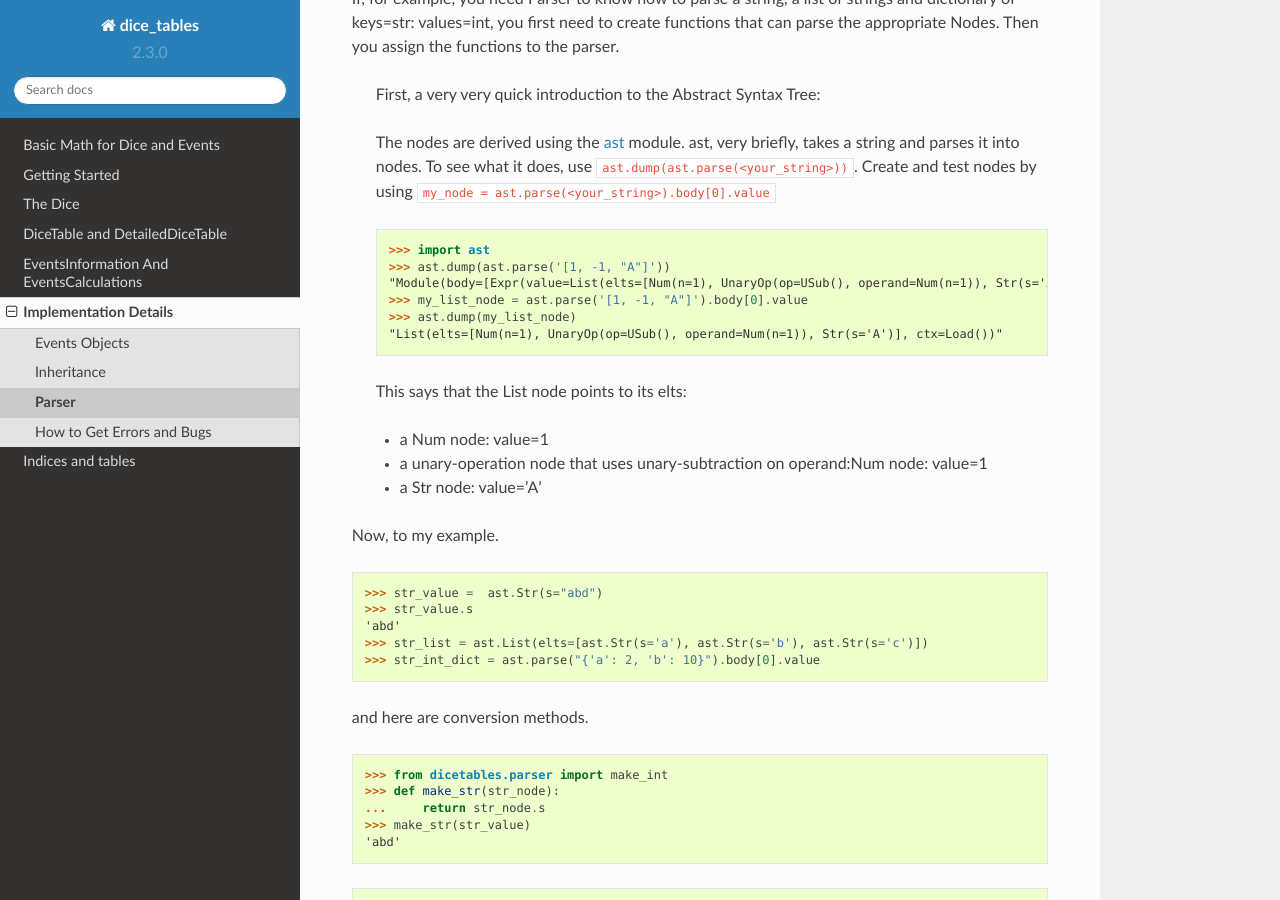
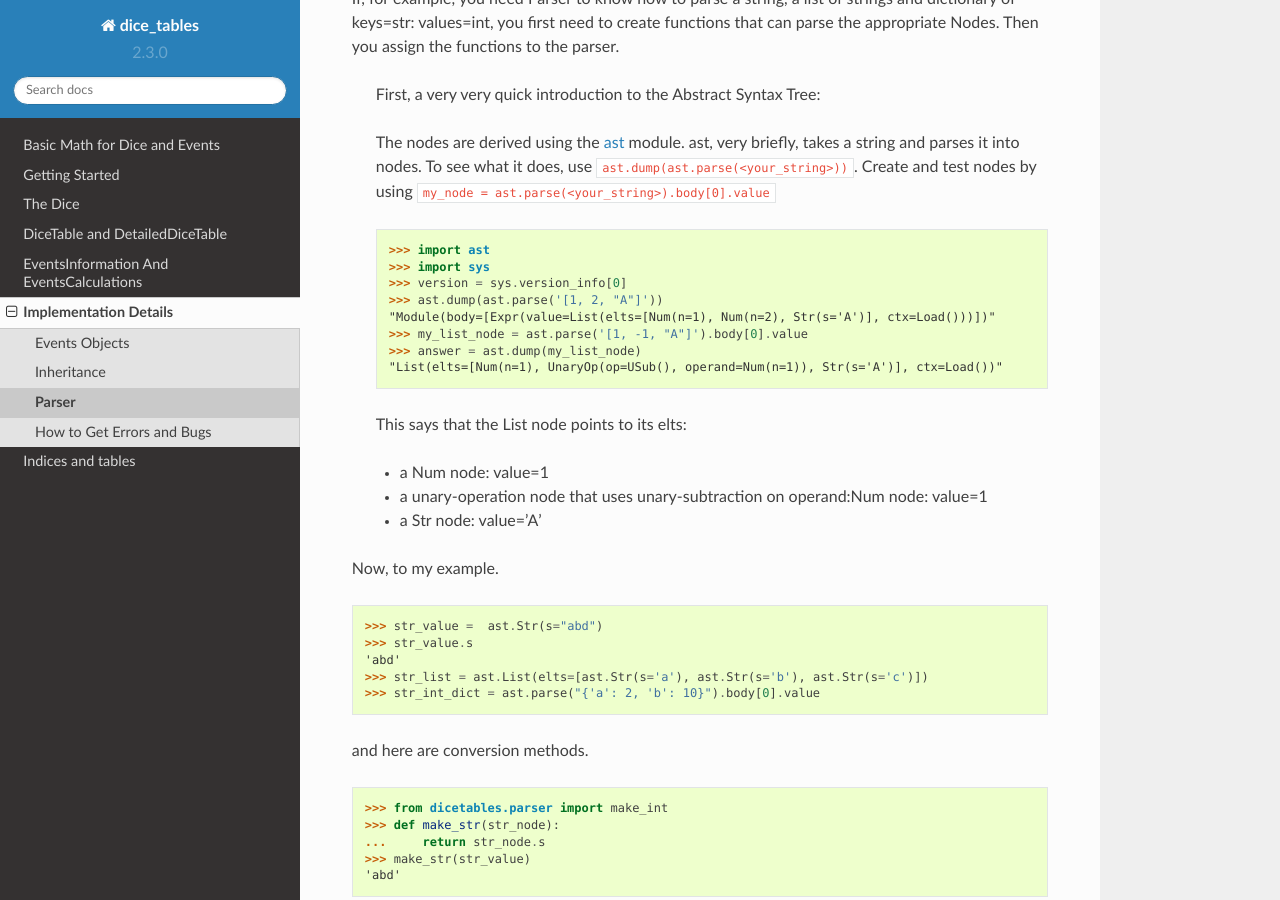
Before and after one commit to eric-s-s/dice-tables, a Sphinx documentation site: the page built from docs/implementation_details/parser.rst, in a window 1280 px wide and 900 px high, scrolled down 527 px. Built offline with Sphinx 7.4.7 and the Read the Docs theme 2.0.0, drawn with Linux system fonts in a browser that asks for light colours.

Commit message:
travis test

```diff
--- a/docs/implementation_details/parser.rst
+++ b/docs/implementation_details/parser.rst
@@ -63,10 +63,12 @@ the appropriate Nodes. Then you assign the functions to the parser.
     :code:`my_node = ast.parse(<your_string>).body[0].value`
 
     >>> import ast
-    >>> ast.dump(ast.parse('[1, -1, "A"]'))
-    "Module(body=[Expr(value=List(elts=[Num(n=1), UnaryOp(op=USub(), operand=Num(n=1)), Str(s='A')], ctx=Load()))])"
+    >>> import sys
+    >>> version = sys.version_info[0]
+    >>> ast.dump(ast.parse('[1, 2, "A"]'))
+    "Module(body=[Expr(value=List(elts=[Num(n=1), Num(n=2), Str(s='A')], ctx=Load()))])"
     >>> my_list_node = ast.parse('[1, -1, "A"]').body[0].value
-    >>> ast.dump(my_list_node)
+    >>> answer = ast.dump(my_list_node)
     "List(elts=[Num(n=1), UnaryOp(op=USub(), operand=Num(n=1)), Str(s='A')], ctx=Load())"
 
     This says that the List node points to its elts:
```
Also changed, not shown: .travis.yml.
